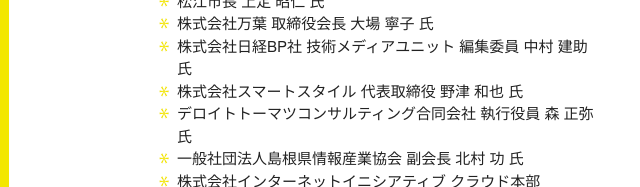
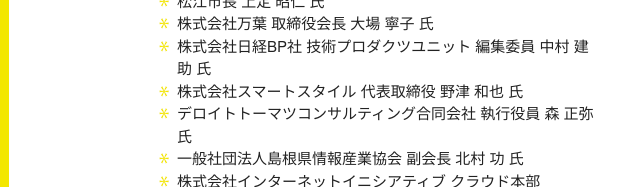
Before and after one commit to shimane-oss/biz-contest2023, a plain HTML site: page award.html in a window 1280 px wide. Shown: the part 471-658 px from the top of the page, 406-1046 px from the left. Drawn offline with Linux system fonts and the light colour scheme; a script that the page names is missing.

Commit message:
中村氏肩書変更

```diff
--- a/award.html
+++ b/award.html
@@ -191,7 +191,7 @@
 							<li>しまねOSS協議会 会長 井上 浩 氏</li>
 							<li>松江市長 上定 昭仁 氏</li>
 							<li>株式会社万葉 取締役会長 大場 寧子 氏</li>
-							<li>株式会社日経BP社 技術メディアユニット 編集委員 中村 建助 氏</li>
+							<li>株式会社日経BP社 技術プロダクツユニット 編集委員 中村 建助 氏</li>
 							<li>株式会社スマートスタイル 代表取締役 野津 和也 氏</li>
 							<li>デロイトトーマツコンサルティング合同会社 執行役員 森 正弥 氏</li>
 							<li>一般社団法人島根県情報産業協会 副会長 北村 功 氏</li>
```
Also changed, not shown: judge.html (+1 -1 lines).
